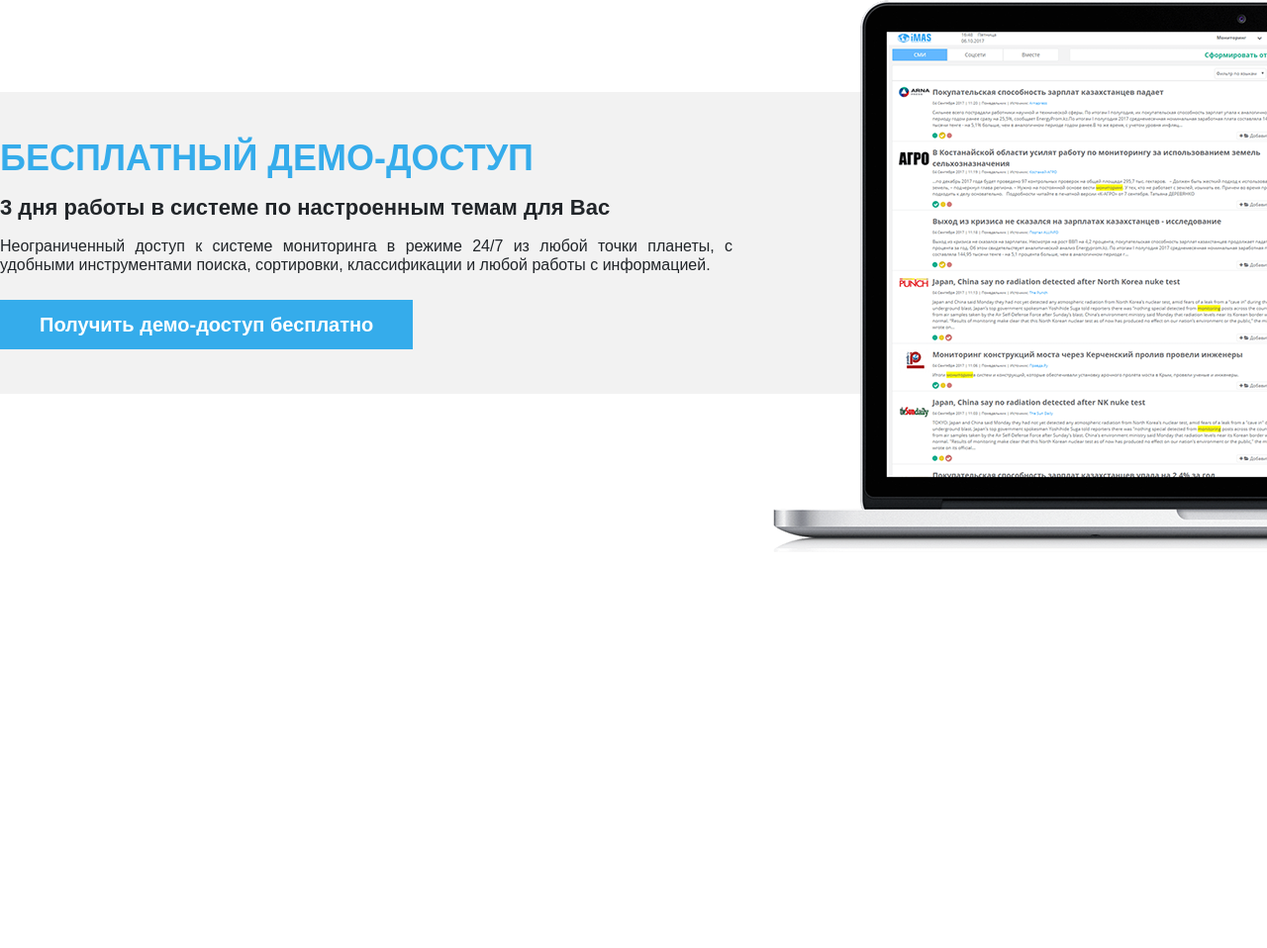
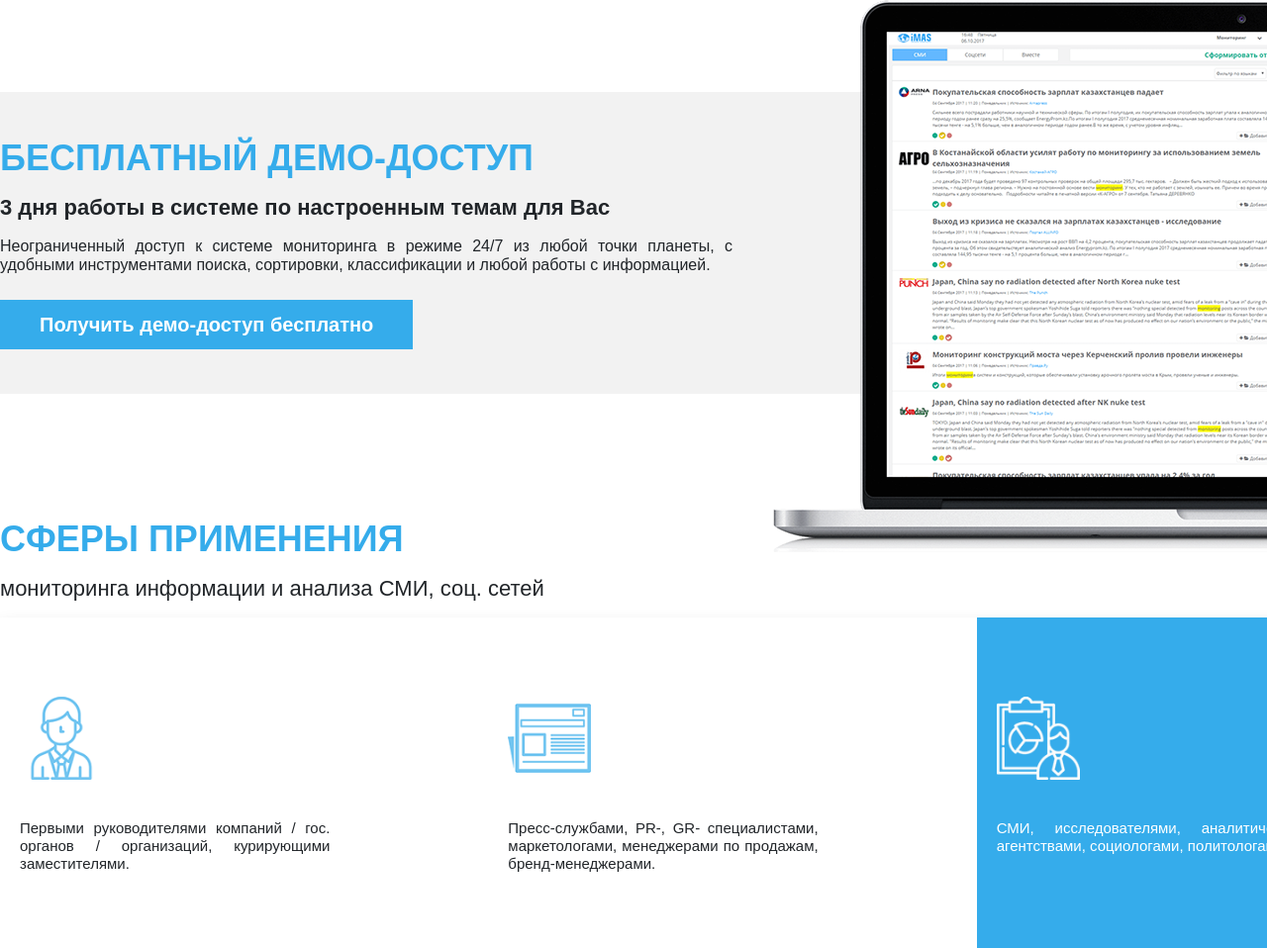
Before and after one commit to deathMachine97/landing_page_imas_kz, a plain HTML site: page index.html in a window 1280 px wide. Shown: the part 2321-3279 px from the top of the page at 99% size. Before the commit the page ends 2911 px from the top, so only its background shows below. Drawn offline with nearby package versions, Linux system fonts and the light colour scheme.

Commit message:
employment-block

```diff
--- a/css/style.css
+++ b/css/style.css
@@ -247,7 +247,7 @@ body{
 
 .get-reports-text-small{
 	font-size: 16px;
-    line-height: 19px;
+	line-height: 19px;
 }
 
 .get-reports-button{
@@ -362,3 +362,46 @@ body{
 	padding: 13px 40px;
 	border: none;
 }
+
+.employment-block{
+	margin-top: 125px;
+}
+
+.employment-top-big{
+	color:#35ACEB;
+	font-size: 36px;
+	line-height: 43px;
+	font-weight: 750;
+}
+
+.employment-top-middle{
+	font-size: 22px;
+	line-height: 26px;
+}
+
+.employment-block-bottom{
+	box-shadow: 0 .5rem 1rem rgba(0,0,0,.15)!important;
+	width: 100%;
+	display: grid;
+	grid-template-columns: 1fr 1fr 1fr;
+}
+
+.employment-block-card{
+	padding-left: 20px;
+	padding-right: 160px;
+}
+
+.employment-block-card-img{
+	margin: 80px 0px 40px 0;
+	color:  #35ACEB;
+	width: 84px;
+	height: 84px;
+}
+
+.employment-block-card-text{
+	text-align: justify;
+	font-size: 15px;
+	line-height: 18px;
+	font-weight: 300;
+	padding-bottom: 60px;
+}
--- a/index.html
+++ b/index.html
@@ -181,7 +181,29 @@
 
 	<div class="bg-white p-0">
 		<div class="row employment-block">
-
+			<div class="employment-block-top">
+				<p class="employment-top-big">СФЕРЫ ПРИМЕНЕНИЯ</p>
+				<p class="employment-top-middle">мониторинга информации и анализа СМИ, соц. сетей</p>
+			</div>
+			<div class="employment-block-bottom">
+				<div class="employment-block-card">
+					<img src="img/man.png" alt="" class="employment-block-card-img">
+					<p class="employment-block-card-text">Первыми руководителями компаний / гос. органов / организаций,
+						курирующими заместителями.</p>
+				</div>
+				<div class="employment-block-card">
+					<img src="img/folded-newspaper.png" alt="" class="employment-block-card-img">
+					<p class="employment-block-card-text">Пресс-службами, PR-, GR- специалистами, маркетологами,
+						менеджерами
+						по продажам, бренд-менеджерами.</p>
+				</div>
+				<div class="employment-block-card bg-blue">
+					<img src="img/employe.png" alt="" class="employment-block-card-img">
+					<p class="employment-block-card-text text-white">СМИ, исследователями, аналитическим агентствами,
+						социологами,
+						политологами.</p>
+				</div>
+			</div>
 		</div>
 	</div>
 </body>
```
